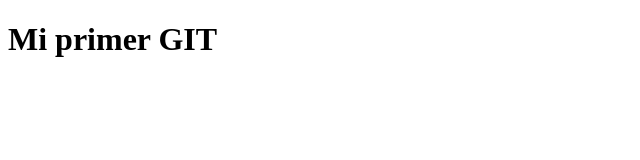
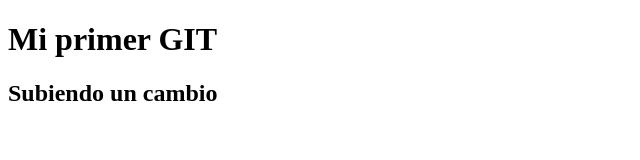
Before and after one commit to juanramonrodriguez/primerGit, a plain HTML site: page index.html in a window 1280 px wide. Shown: the whole page, without its empty margins (0-640 px from the left). Drawn offline with Linux system fonts and the light colour scheme.

Commit message:
seccion 2

```diff
--- a/index.html
+++ b/index.html
@@ -7,6 +7,8 @@
     <title>Git</title>
 </head>
 <body>
-    <h1> Mi primer GIT</h1>
+        <h1> Mi primer GIT</h1>
+        <h2>Subiendo un cambio</h2>
+
 </body>
 </html>
```
